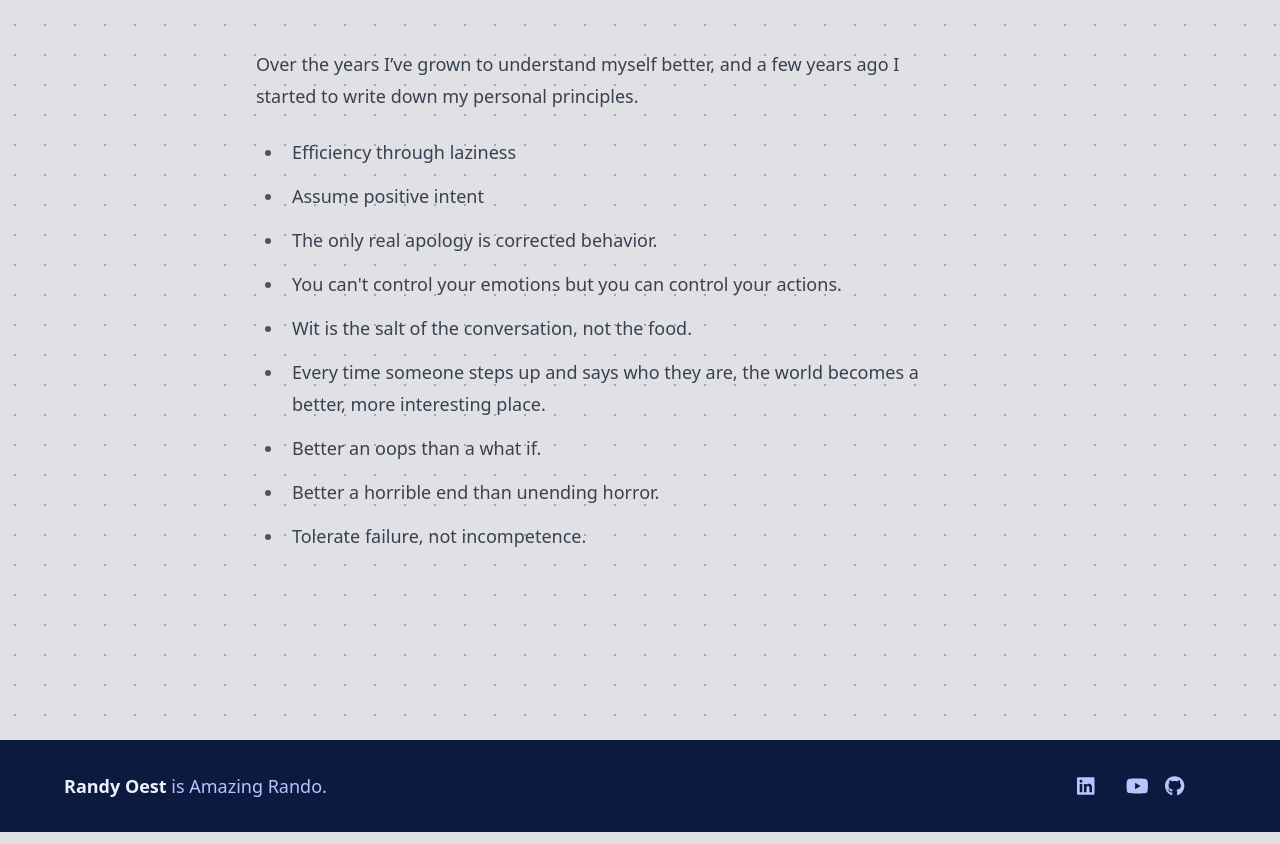
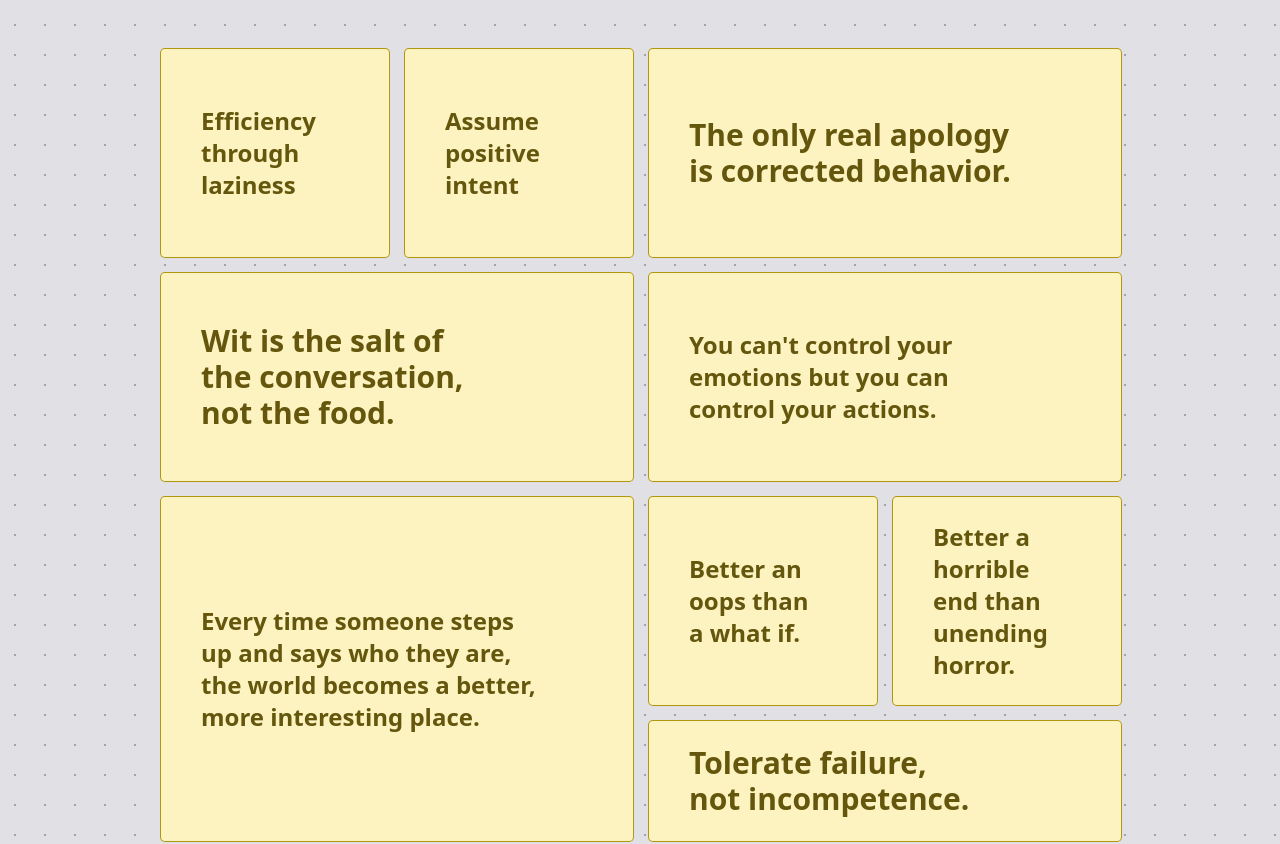
Before and after one commit to amazingrando/my-site, a Next.js app: page /principles in a window 1280 px wide. Shown: the part 440-1284 px from the top of the page. Built offline with nearby package versions, Linux system fonts and the light colour scheme; no server answers.

Commit message:
principles

```diff
--- a/src/app/principles/page.tsx
+++ b/src/app/principles/page.tsx
@@ -1,3 +1,5 @@
+import { principles } from '@/data/principles';
+import clsx from 'clsx';
 export default async function Principles() {
   return (
     <div className="max-w-4xl mx-auto px-8 md:px-8 lg:px-16">
@@ -11,19 +13,35 @@ export default async function Principles() {
         </h2>
       </header>
 
-      <main className="prose lg:prose-lg prose-headings:font-semibold prose-strong:text-slate-600 prose-headings:text-slate-700 prose-li:marker:text-slate-600 mt-24 lg:mt-44 pb-44">
-        <p>Over the years I’ve grown to understand myself better, and a few years ago I started to write down my personal principles.</p>
-
-        <ul>
-          <li>Efficiency through laziness</li>
-          <li>Assume positive intent</li>
-          <li>The only real apology is corrected behavior.</li>
-          <li>You can&apos;t control your emotions but you can control your actions.</li>
-          <li>Wit is the salt of the conversation, not the food.</li>
-          <li>Every time someone steps up and says who they are, the world becomes a better, more interesting place.</li>
-          <li>Better an oops than a what if.</li>
-          <li>Better a horrible end than unending horror.</li>
-          <li>Tolerate failure, not incompetence.</li>
+      <main className="prose lg:prose-lg max-w-none prose-headings:font-semibold prose-strong:text-slate-600 prose-headings:text-slate-700 prose-li:marker:text-slate-600 mt-24 lg:mt-44 pb-44">
+        <ul className="mt-10 grid grid-cols-1 gap-4 sm:mt-16 lg:grid-cols-4 lg:grid-rows-3 relative lg:w-[125%] lg:-ml-[12.5%] not-prose">
+          {principles.map((principle, index) => (
+            <li
+              key={index}
+              className={clsx(
+                "bg-yellow-100 py-6 px-10",
+                "relative flex h-full flex-col overflow-hidden justify-center",
+                "rounded-sm",
+                "font-semibold text-balance text-yellow-900",
+                "inset-px rounded-lg ring-1 shadow-sm ring-yellow-700",
+                principle.textSize === 'sm' ? "text-sm" : "",
+                principle.textSize === 'base' ? "text-base" : "",
+                principle.textSize === 'lg' ? "text-lg" : "",
+                principle.textSize === 'xl' ? "text-xl" : "",
+                principle.textSize === '2xl' ? "text-2xl" : "",
+                principle.textSize === '3xl' ? "text-3xl" : "",
+                principle.textSize === null ? "text-2xl" : "",
+                principle.colspan === 1 ? "lg:col-span-1" : "",
+                principle.colspan === 2 ? "lg:col-span-2" : "",
+                principle.colspan === 3 ? "lg:col-span-3" : "",
+                principle.rowspan === 1 ? "lg:row-span-1" : "",
+                principle.rowspan === 2 ? "lg:row-span-2" : "",
+                principle.rowspan === 3 ? "lg:row-span-3" : "",
+              )}
+            >
+              {principle.text}
+            </li>
+          ))}
         </ul>
       </main>
     </div>
--- /dev/null
+++ b/src/data/principles.ts
@@ -0,0 +1,63 @@
+interface Principle {
+  text: string;
+  colspan?: number;
+  rowspan?: number;
+  textSize?: 'sm' | 'base' | 'lg' | 'xl' | '2xl' | '3xl' | null;
+}
+
+export const principles: Principle[] = [
+  {
+    text: "Efficiency through laziness",
+    colspan: 1,
+    rowspan: 1,
+    textSize: null
+  },
+  {
+    text: "Assume positive intent",
+    colspan: 1,
+    rowspan: 1,
+    textSize: null
+  },
+  {
+    text: "The only real apology is corrected behavior.",
+    colspan: 2,
+    rowspan: 1,
+    textSize: '3xl'
+  },
+  {
+    text: "Wit is the salt of the conversation, not the food.",
+    colspan: 2,
+    rowspan: 1,
+    textSize: '3xl'
+  },
+  {
+    text: "You can't control your emotions but you can control your actions.",
+    colspan: 2,
+    rowspan: 1,
+    textSize: null
+  },
+  {
+    text: "Every time someone steps up and says who they are, the world becomes a better, more interesting place.",
+    colspan: 2,
+    rowspan: 2,
+    textSize: null
+  },
+  {
+    text: "Better an oops than a what if.",
+    colspan: 1,
+    rowspan: 1,
+    textSize: null
+  },
+  {
+    text: "Better a horrible end than unending horror.",
+    colspan: 1,
+    rowspan: 1,
+    textSize: null
+  },
+  {
+    text: "Tolerate failure, not incompetence.",
+    colspan: 2,
+    rowspan: 1,
+    textSize: '3xl'
+  }
+];
```
